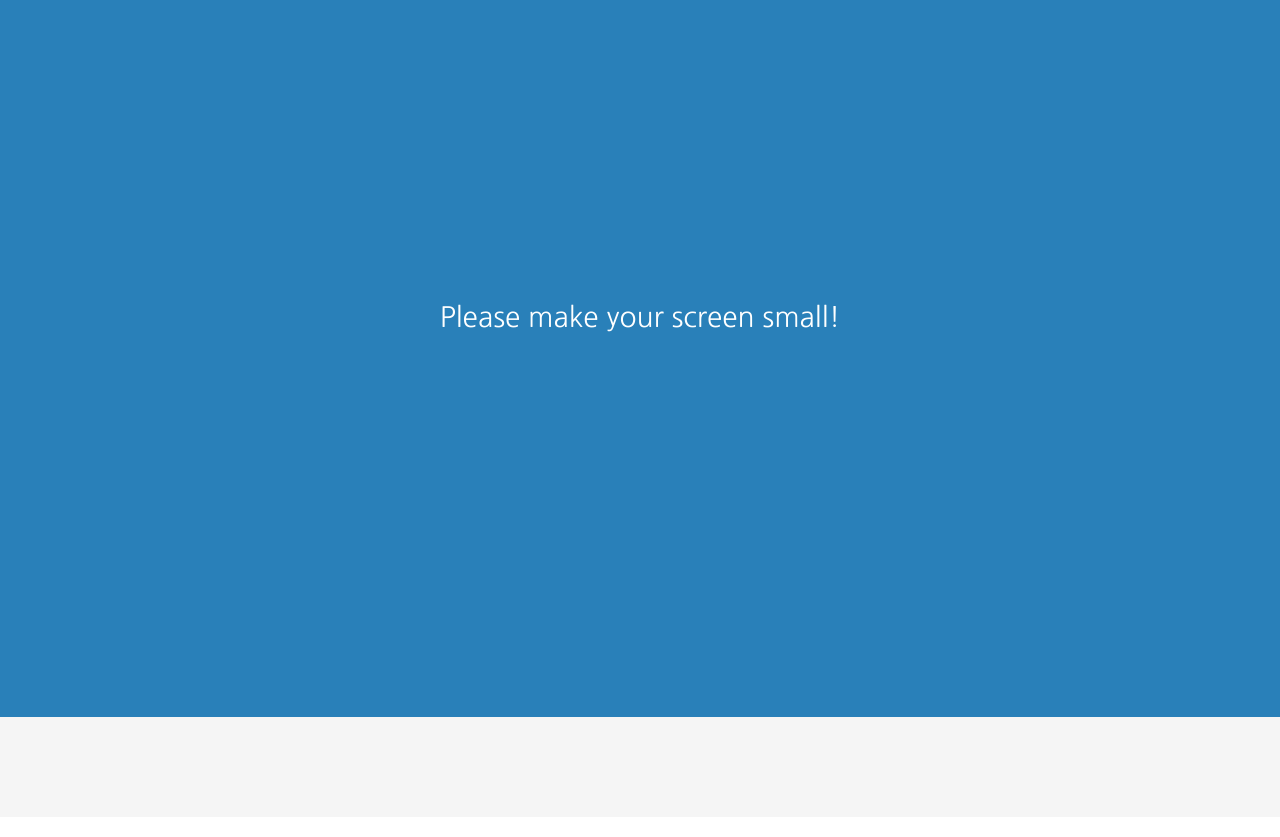
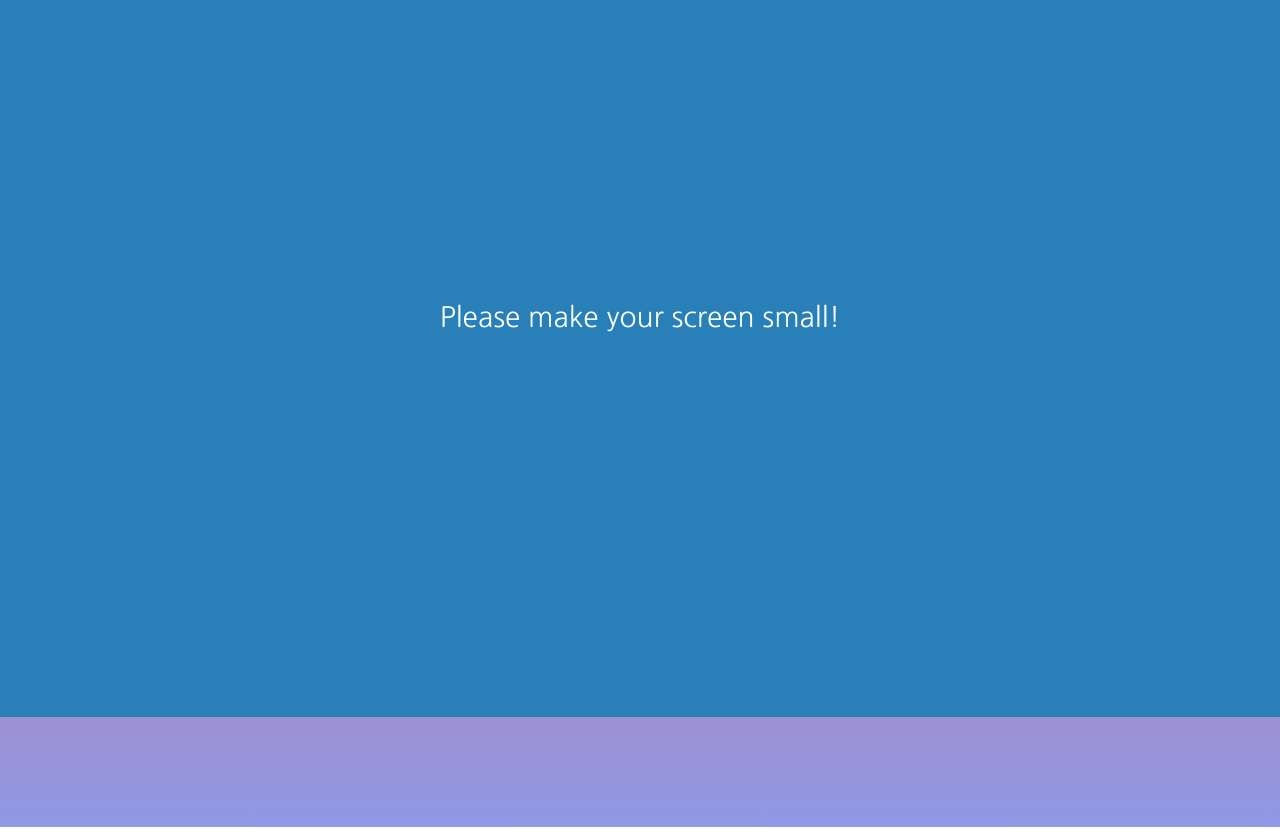
Before and after one commit to hwhang0917/kakaotalk-clone, a website: page src/chat.html in a window 1280 px wide. Shown: the part 83-920 px from the top of the page. Drawn offline with Linux system fonts and the light colour scheme.

Commit message:
Add linear gradient

```diff
--- a/src/css/chat.css
+++ b/src/css/chat.css
@@ -20,7 +20,8 @@
 }
 
 .chat-screen {
-  background-color: whitesmoke;
+  margin-top: 10px;
+  background: linear-gradient(#e66465, #9198e5);
   min-height: 100vh;
 }
 
```
